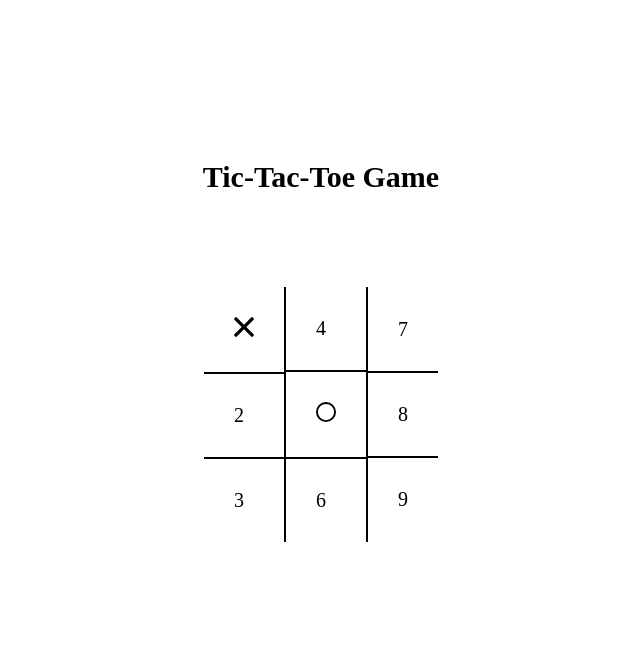
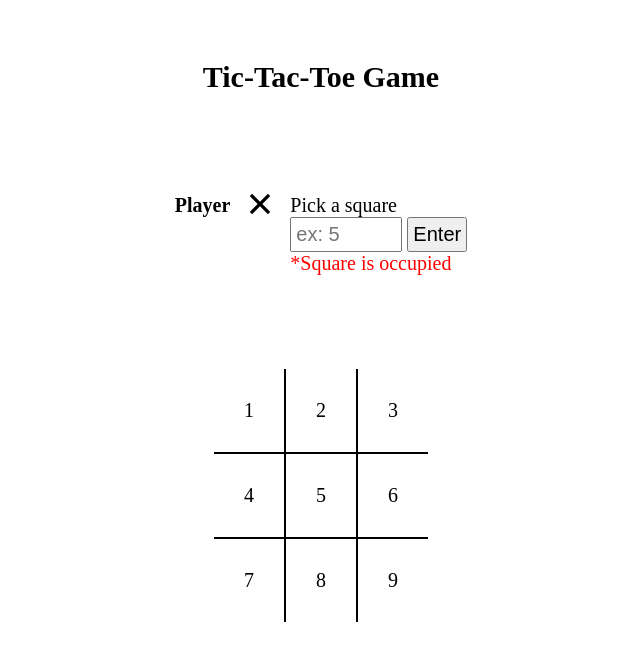
Before and after one commit to eliewa/tic-tac-toe, a plain HTML site: page index.html in a window 1280 px wide. Shown: the whole page, without its empty margins (319-959 px from the left). Drawn offline with Linux system fonts and the light colour scheme.

Commit message:
added UI

```diff
--- a/assets/css/main.css
+++ b/assets/css/main.css
@@ -22,9 +22,13 @@ main {
 
 h1 {
   padding-top: 3rem;
+  font-size: 1.5rem;
+}
+.prompt {
   position: relative;
   top: 100px;
-  font-size: 1.5rem;
+  display: flex;
+  gap: 1rem;
 }
 
 .col-center {
@@ -45,3 +49,11 @@ img {
   height: 1rem;
   width: 1rem;
 }
+
+.alert {
+  color: red;
+}
+
+button, input {
+  padding: .2rem;
+}
--- a/index.html
+++ b/index.html
@@ -9,27 +9,35 @@
     <title>Tic-Tac-Toe</title>
   </head>
   <body>
-
     <main>
       <h1>Tic-Tac-Toe Game</h1>
+      <div class="prompt">
+        <h3>Player</h3>
+        <img src="./assets/images/x-icon.svg" alt="" />
+        <div>
+          <p>Pick a square</p>
+          <input type="number" name="choice" id="choice" placeholder="ex: 5" style="width: 5rem">
+          <button>Enter</button>
+          <p class="alert">*Square is occupied</p>
+        </div>
+      </div>
       <section>
         <div class="col">
-          <div class="row"><img src="./assets/images/x-icon.svg" alt=""></div>
-          <div class="row-center">2</div>
-          <div class="row">3</div>
+          <div class="row">1</div>
+          <div class="row-center">4</div>
+          <div class="row">7</div>
         </div>
         <div class="col-center">
-          <div class="row">4</div>
-          <div class="row-center"><img src="./assets/images/circle-icon.svg" alt=""></div>
-          <div class="row">6</div>
+          <div class="row">2</div>
+          <div class="row-center">5</div>
+          <div class="row">8</div>
         </div>
         <div class="col">
-          <div class="row">7</div>
-          <div class="row-center">8</div>
+          <div class="row">3</div>
+          <div class="row-center">6</div>
           <div class="row">9</div>
         </div>
       </section>
-
     </main>
   </body>
 </html>
```
